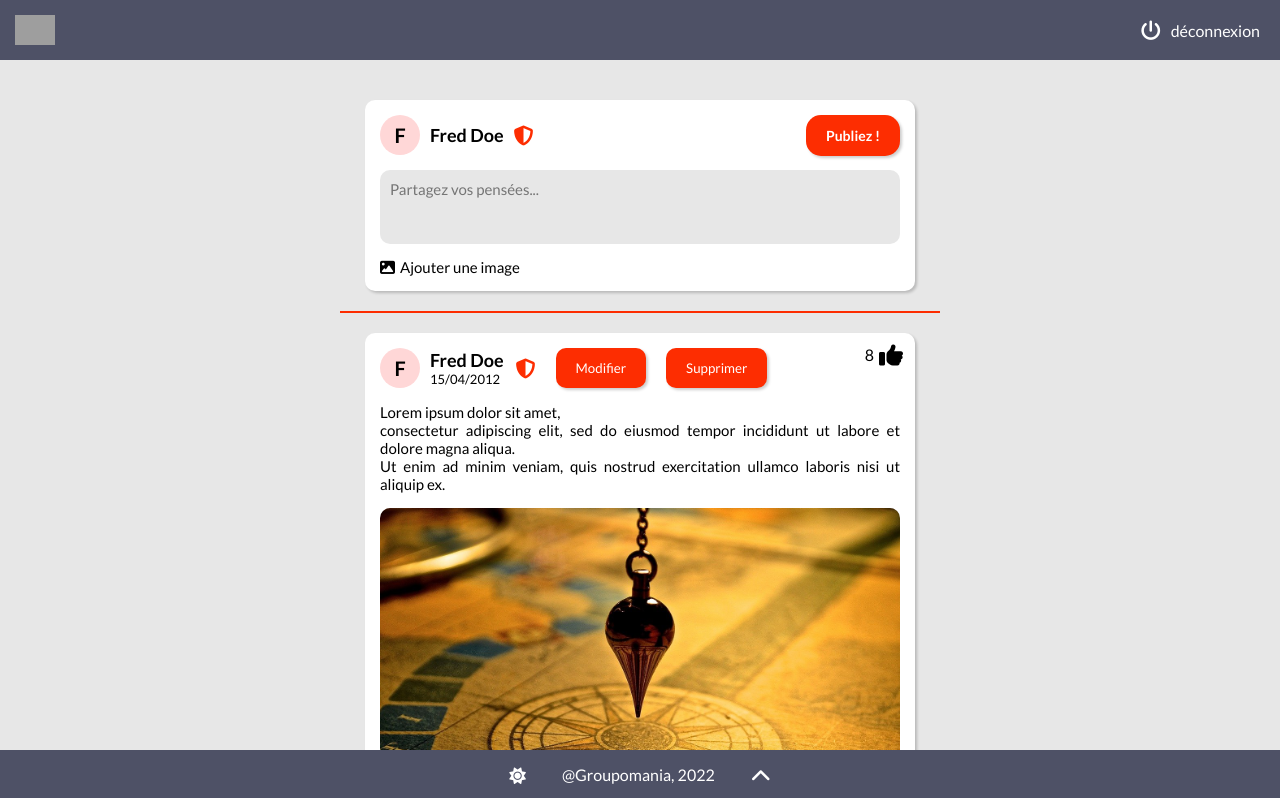
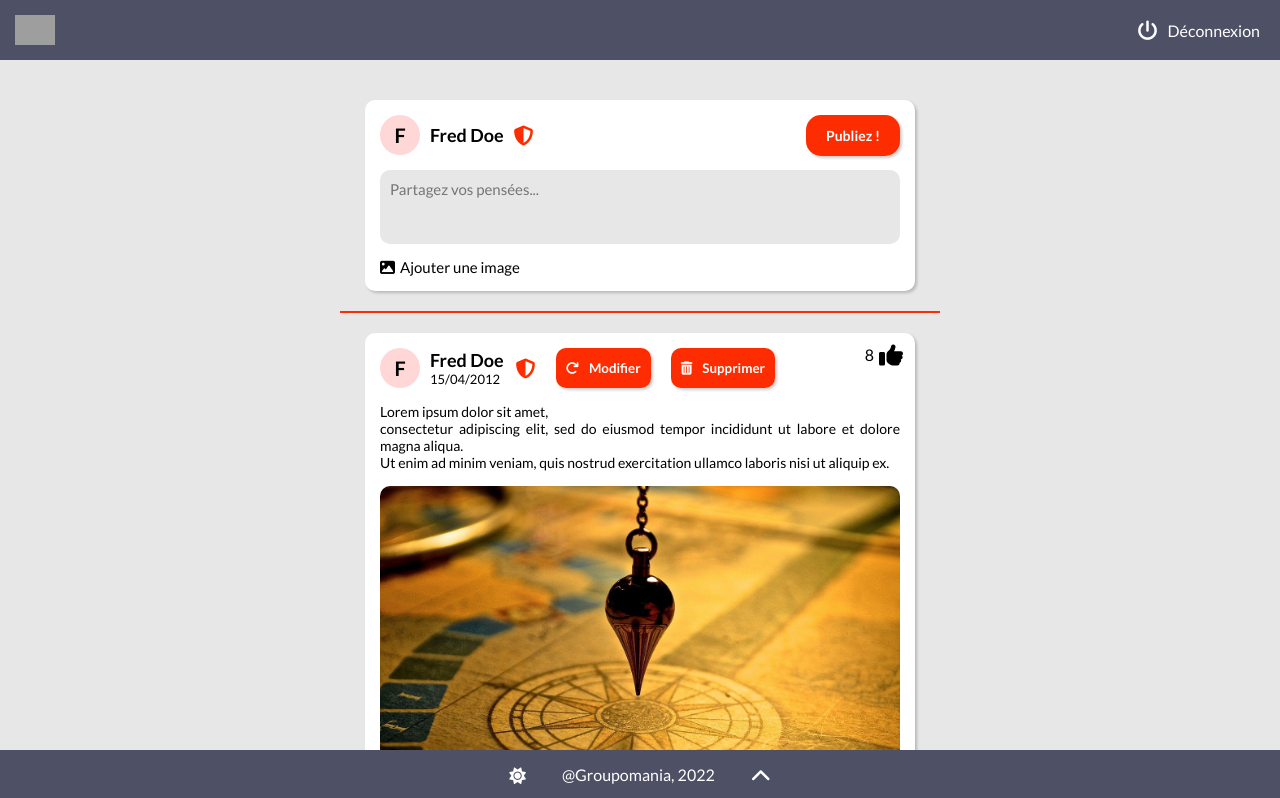
Before and after one commit to wcaillere/Groupomania_app_projet7_OC, a React (Create React App) app in the folder client/: page /home in a window 1280 px wide. Shown: the top 798 px of the page. Built offline with nearby package versions, Linux system fonts and the light colour scheme; grey boxes are pictures that could not be loaded.

Commit message:
Changement boutons Post (ajout icone, padding, bold)

```diff
--- a/client/src/components/HeaderHome/index.jsx
+++ b/client/src/components/HeaderHome/index.jsx
@@ -35,7 +35,7 @@ function HeaderHome() {
             color: 'white',
           }}
         ></i>
-        <DeconnectionText>déconnexion</DeconnectionText>
+        <DeconnectionText>Déconnexion</DeconnectionText>
       </Link>
     </HeaderContainer>
   );
--- a/client/src/components/post/index.jsx
+++ b/client/src/components/post/index.jsx
@@ -47,7 +47,7 @@ const PostDate = styled.div`
   font-size: 13px;
 `;
 
-const ButtonModify = styled.button`
+const PostButton = styled.button`
   border: none;
   color: white;
   padding: 10px;
@@ -57,12 +57,14 @@ const ButtonModify = styled.button`
   background: ${colors.primary};
   @media (min-width: 768px) {
     margin: 0px 0px 15px 20px;
-    padding: 10px 20px;
+  }
+  :hover {
+    cursor: pointer;
   }
 `;
 
 const PostContent = styled.div`
-  font-size: 15px;
+  font-size: 14px;
   text-align: justify;
 `;
 
@@ -109,8 +111,18 @@ function Post() {
             }}
           ></i>
         </PostDescrition>
-        <ButtonModify>Modifier</ButtonModify>
-        <ButtonModify>Supprimer</ButtonModify>
+        <PostButton>
+          <i class="fa-solid fa-arrow-rotate-right"></i>
+          <span style={{ marginLeft: '10px', fontWeight: 'bold' }}>
+            Modifier
+          </span>
+        </PostButton>
+        <PostButton>
+          <i class="fa-solid fa-trash-can"></i>
+          <span style={{ marginLeft: '10px', fontWeight: 'bold' }}>
+            Supprimer
+          </span>
+        </PostButton>
       </PostHeader>
 
       <PostContent>
```
